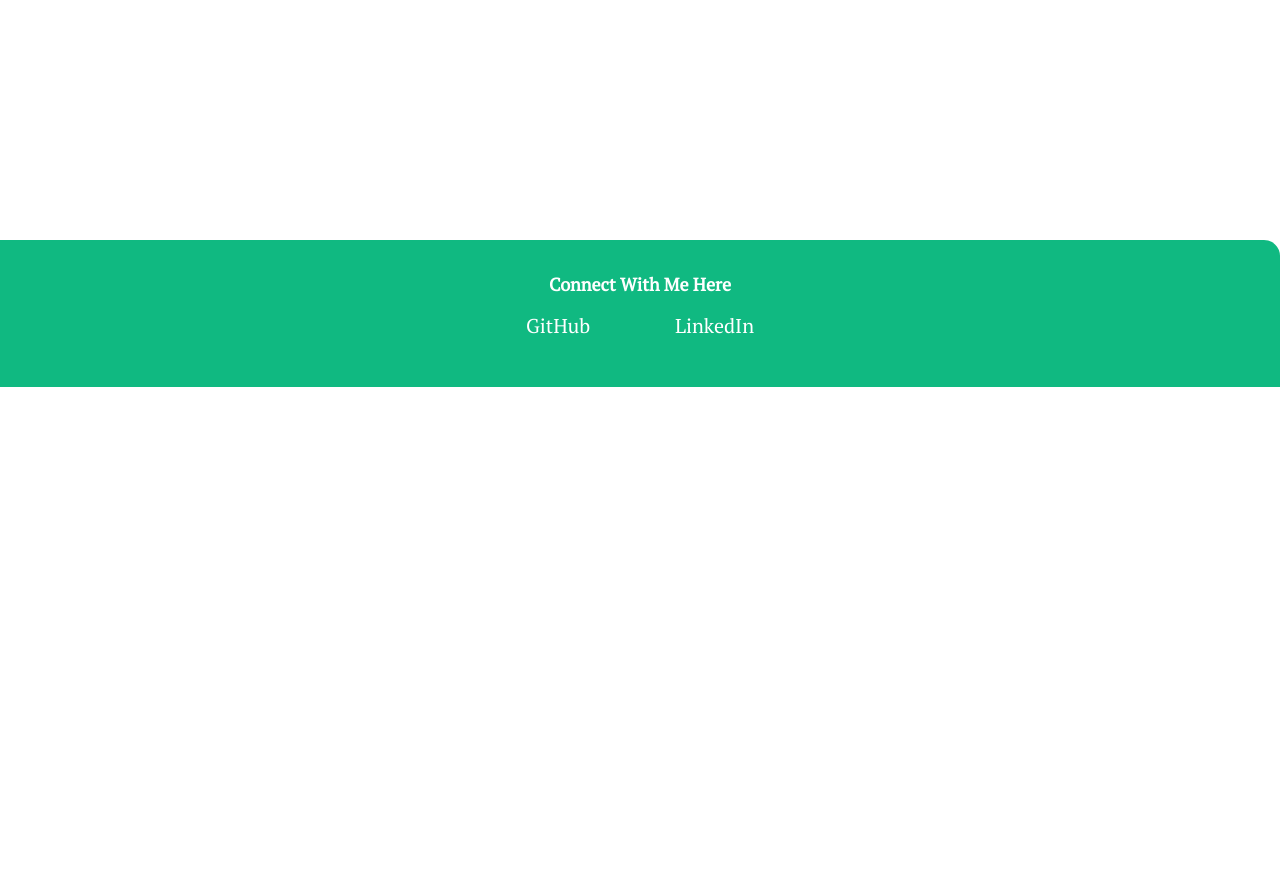
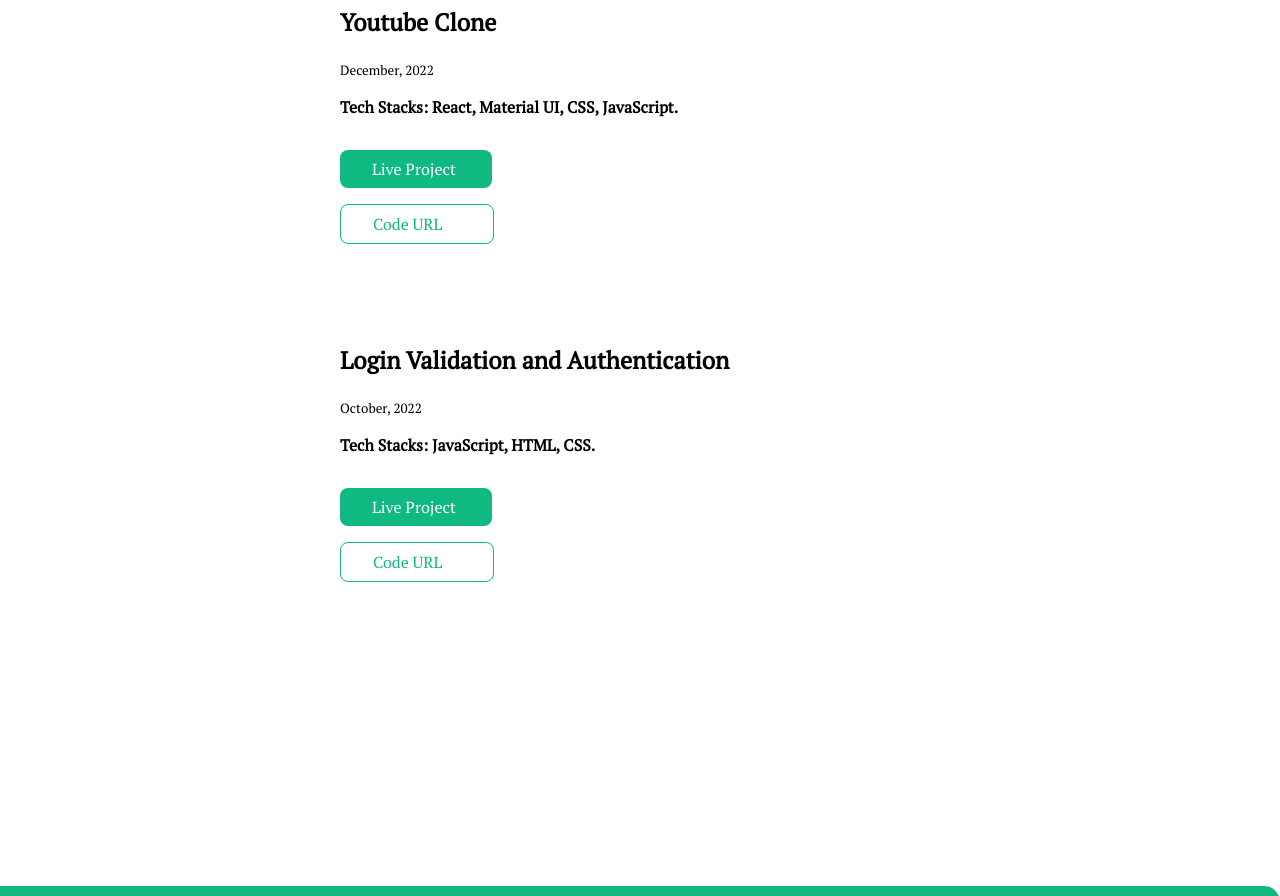
Before and after one commit to anshumanjaiswal/HTML---CSS-Mini-Project---HTML---CSS-Mini-Project---g1xmzdfdfr08, a plain HTML site: page projects.html in a window 1280 px wide. Shown: the part 408-1304 px from the top of the page. Before the commit the page ends 800 px from the top, so only its background shows below. Drawn offline with Linux system fonts and the light colour scheme.

Commit message:
Updated files

```diff
--- a/projects.html
+++ b/projects.html
@@ -24,10 +24,34 @@
   </nav>
 
   <header class="hero">
-    <h1 class="hero-heading">You can see my <span class="heading-inverted"> Projects here</span></h1>
+    <h1 class="hero-heading"><span class="heading-inverted"> Projects & Code :</span></h1>
 </header>
 
-<div class="project">Projects coming soon !</div>
+<ul class="list-non-bullet">
+
+  <li>
+    <article class="showcase-list container container-center ">
+        <h1>Youtube Clone</h1>
+        <small>December, 2022</small>
+        <p><strong> Tech Stacks: React, Material UI, CSS, JavaScript.</strong></p>
+        <a class="link link-primary" href="https://golden-bubblegum-aefc4c.netlify.app/">Live Project</a>
+        <a class="link link-secondary" href="https://github.com/anshumanjaiswal/youtube_clone">Code URL</a>
+    </article>
+
+</li>
+
+<li>
+  <article class="showcase-list container container-center ">
+      <h1>Login Validation and Authentication </h1>
+      <small>October, 2022</small>
+      <p><strong>Tech Stacks:  JavaScript, HTML, CSS. </strong></p>
+      <a class="link link-primary" href="https://splendorous-salmiakki-a3f201.netlify.app/">Live Project</a>
+      <a class="link link-secondary" href="https://github.com/anshumanjaiswal/Login-Validation-Authentication">Code URL</a>
+  </article>
+
+</li>
+
+</ul>
 
 <footer class="footer">
   <div class="footer-header">Connect With Me Here</div>
```
Also changed, not shown: blogs.html (+3 -5 lines), index.html (+3 -3 lines), style.css (line endings or trailing spaces).
